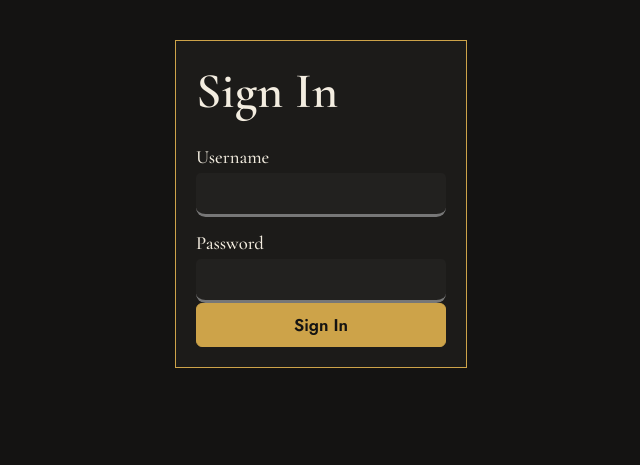
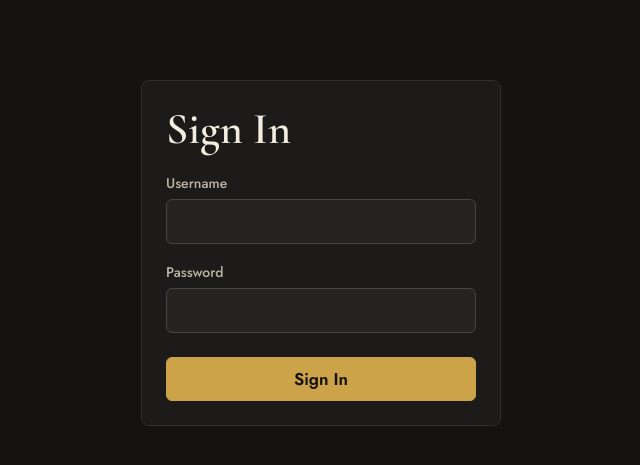
Before and after one commit to GeorgeCooke8809/project-dashboard, a Flask app: page /login in a window 1280 px wide. Shown: the part 69-534 px from the top of the page, without its empty margins (319-959 px from the left). Run offline with Flask 3, Linux system fonts and the light colour scheme; parts of the project's set-up code (start-up, migrations or seed data) failed here and were passed over.

Commit message:
Restyled login and 404 pages

```diff
--- a/frontend/static/css/style.css
+++ b/frontend/static/css/style.css
@@ -112,39 +112,6 @@ h1 {
     padding: 0px;
 
     list-style: none;
-}
-
-#login-window {
-    display: flex;
-    flex-direction: column;
-    font-family: var(--body-font);
-    background-color: var(--card-background-colour);
-    border: var(--accent-colour) 1px solid;
-    padding: 20px;
-    margin: auto;
-
-    width: 250px;
-}
-
-#login-window h2 {
-    font-size: 50px;
-    margin: 0px;
-    margin-bottom: 10px;
-}
-
-#login-window h3 {
-    margin: 15px 0px 5px 0px;
-    font-weight: normal;
-}
-
-#login-window input {
-    background-color: var(--card-hover-background-colour);
-    border-color: #777777;
-    border-width: 0px 0px 3px 0px;
-    border-radius: 0.3rem 0.3rem 0.6rem 0.6rem;
-    font-size: 20px;
-    color: var(--heading-text-colour);
-    padding: 5px;
 }
 
 /* * Buttons */
@@ -490,6 +457,35 @@ input[type="date"]::-webkit-calendar-picker-indicator {
 }
 
 
+/* * Login page */
+
+#login-window {
+    display: flex;
+    flex-direction: column;
+    max-width: 360px;
+    margin: 40px auto 0px auto;
+}
+
+#login-window h1 {
+    margin-bottom: 20px;
+
+    font-size: 44px;
+}
+
+#login-button {
+    width: 100%;
+    margin-top: 6px;
+}
+
+/* * 404 page */
+
+#not-found {
+    padding-top: 60px;
+
+    text-align: center;
+}
+
+
 /* * Details page */
 
 
--- a/frontend/templates/404.html
+++ b/frontend/templates/404.html
@@ -5,5 +5,8 @@
 {% endblock %}
 
 {% block content %}
-<h1>404 - Page Not Found</h1>
+<div id="not-found">
+    <h1>404 - Page Not Found</h1>
+    <a class="link" href="/">← Back to projects</a>
+</div>
 {% endblock %}
--- a/frontend/templates/login.html
+++ b/frontend/templates/login.html
@@ -6,14 +6,18 @@
 
 {% block content %}
 
-<form id="login-window" onsubmit="login()">
-    <h2>Sign In</h2>
+<form id="login-window" class="card" onsubmit="login()">
+    <h1>Sign In</h1>
 
-    <h3>Username</h3>
-    <input type="text" id="username">
+    <div class="field">
+        <label for="username">Username</label>
+        <input type="text" id="username" autocomplete="username">
+    </div>
 
-    <h3>Password</h3>
-    <input type="password" id="password">
+    <div class="field">
+        <label for="password">Password</label>
+        <input type="password" id="password" autocomplete="current-password">
+    </div>
 
     <button id="login-button" class="cta-button" type="submit">Sign In</button>
 </form>
```
